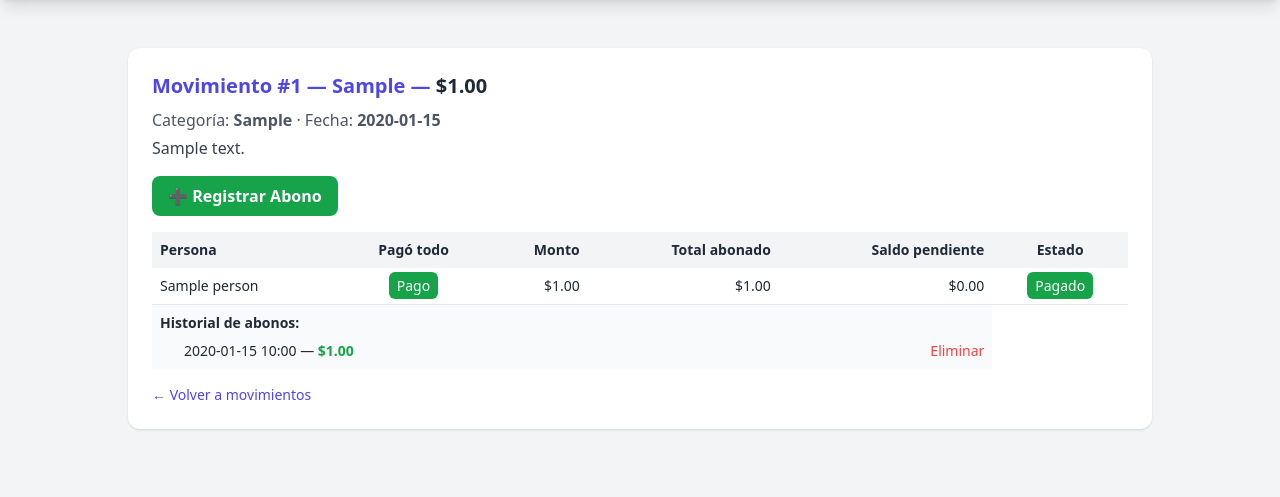
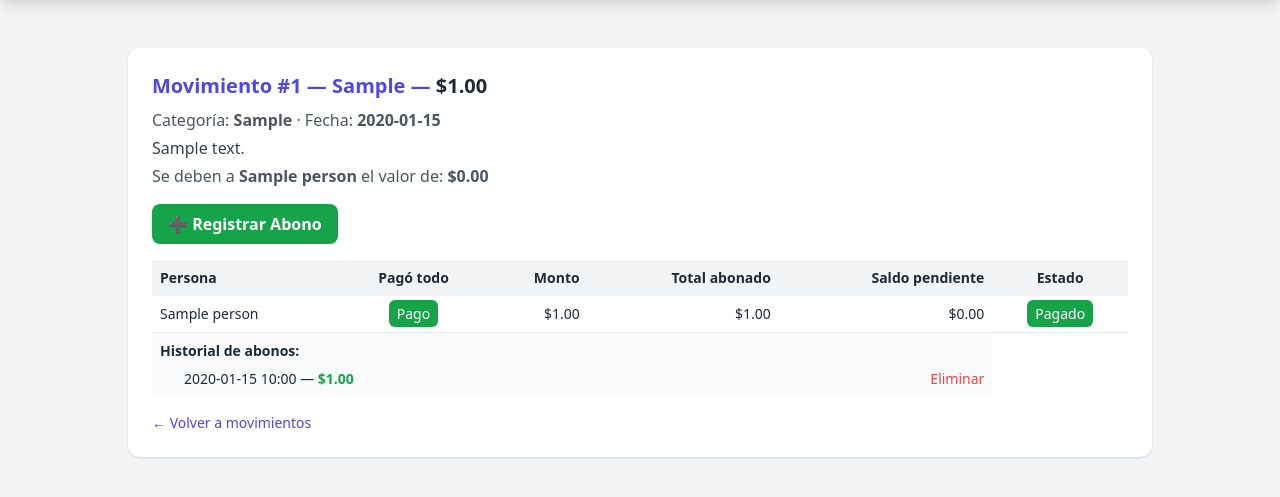
Before and after one commit to StevenUCh/StoreManager, a Flask app: page /movimiento/1 in a window 1280 px wide. Shown: the part 65-562 px from the top of the page. Run offline with Flask 3, Linux system fonts and the light colour scheme; a user stored in the database is signed in; tables that the repository leaves empty hold one stand-in row (values such as "Sample post"); some libraries are stand-ins or nearby versions.

Commit message:
Payer details are added

```diff
--- a/app.py
+++ b/app.py
@@ -315,7 +315,24 @@ def create_app():
             db.session.commit()
             flash('Detalles actualizados', 'success')
             return redirect(url_for('movimiento_detail', mov_id=mov_id))
-        return render_template('deuda_detalle.html', mov=m)
+
+        # --- NUEVO CÁLCULO: quien pagó todo y cuánto le deben ---
+        pagador_todo = next((d for d in m.detalles if d.pago_todo), None)
+        deuda_total = 0
+        if pagador_todo:
+            for d in m.detalles:
+                if d.id != pagador_todo.id:
+                    # suma del abono inicial + abonos adicionales
+                    abonado_total = d.abonado + sum(a.monto for a in d.abonos)
+                    deuda_total += max(d.monto - abonado_total, 0)
+
+        return render_template(
+            'deuda_detalle.html',
+            mov=m,
+            pagador_todo=pagador_todo,
+            deuda_total=deuda_total
+        )
+
 
 
     @app.route('/movimiento/delete/<int:mov_id>', methods=['POST'])
--- a/templates/deuda_detalle.html
+++ b/templates/deuda_detalle.html
@@ -13,8 +13,16 @@
   </p>
 
   {% if mov.descripcion %}
-    <p class="text-gray-700 dark:text-gray-200 mb-4">{{ mov.descripcion }}</p>
+    <p class="text-gray-700 dark:text-gray-200 mb-1">{{ mov.descripcion }}</p>
   {% endif %}
+
+  {% if pagador_todo %}
+    <p class="text-gray-600 dark:text-gray-300 mb-4">
+      Se deben a <strong>{{ pagador_todo.person.name }}</strong> el valor de:
+      <strong>${{ '{:,.2f}'.format(deuda_total) }}</strong>
+    </p>
+  {% endif %}
+
 
   <!-- Botón para agregar abono -->
   <div class="mb-4">
```
